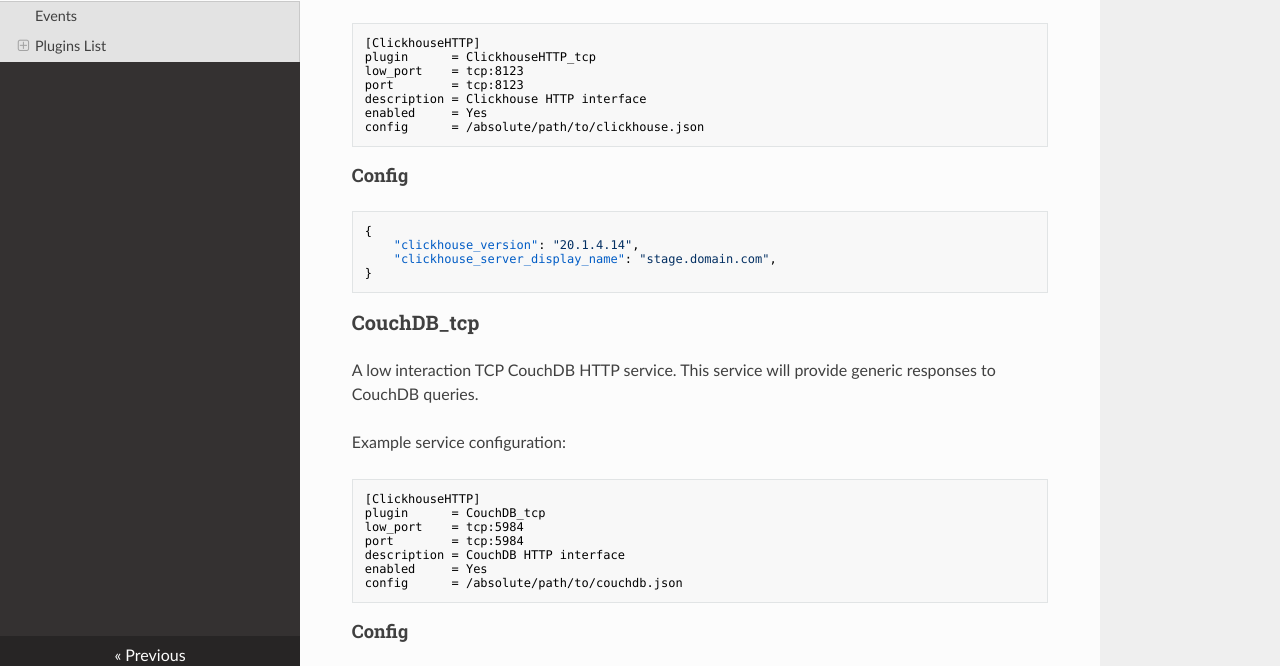
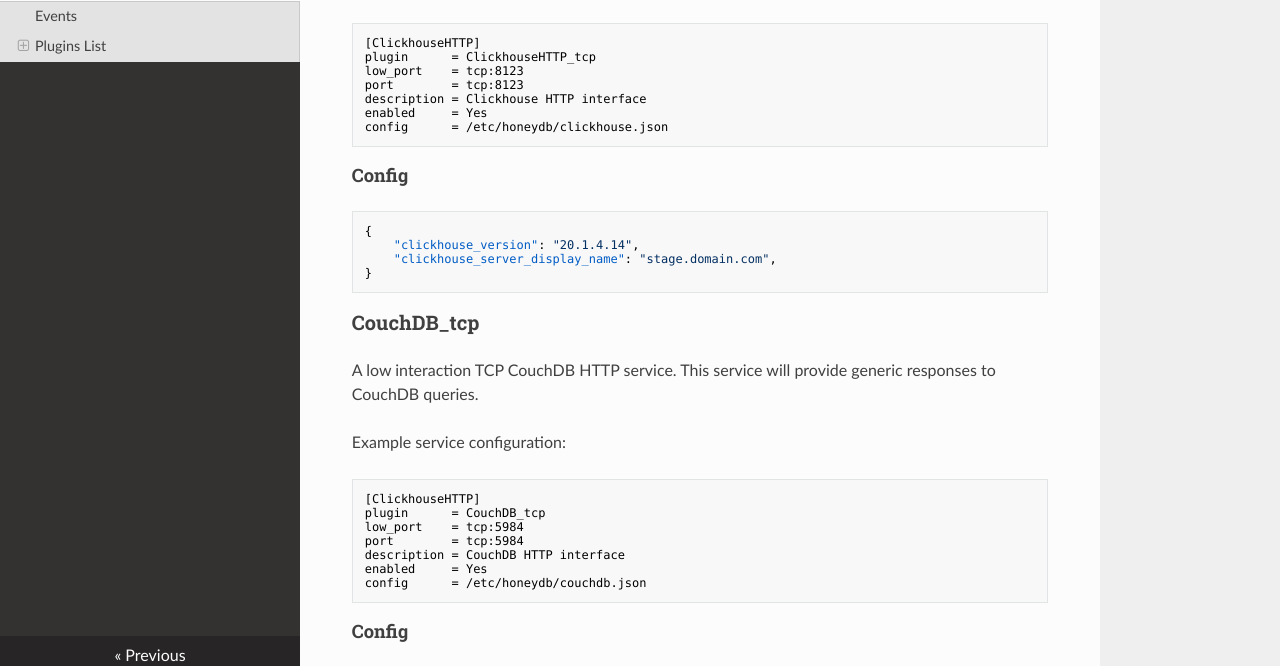
Before and after one commit to honeydbio/honeydb-agent-docs, an MkDocs documentation site: the page built from docs/plugins.md, in a window 1280 px wide and 900 px high, scrolled down 531 px. Shown: the part 224-890 px from the top of the window. Built offline with MkDocs 1.6.1, drawn with Linux system fonts in a browser that asks for light colours; nearby versions of some CDN libraries; some of the changed text lies outside the part shown.

Commit message:
add smtp config; change config path

````diff
--- a/docs/plugins.md
+++ b/docs/plugins.md
@@ -25,7 +25,7 @@
 port        = tcp:8123
 description = Clickhouse HTTP interface
 enabled     = Yes
-config      = /absolute/path/to/clickhouse.json
+config      = /etc/honeydb/clickhouse.json
 ```
 
 #### Config
@@ -50,7 +50,7 @@
 port        = tcp:5984
 description = CouchDB HTTP interface
 enabled     = Yes
-config      = /absolute/path/to/couchdb.json
+config      = /etc/honeydb/couchdb.json
 ```
 
 #### Config
@@ -393,6 +393,16 @@
 port        = tcp:25
 description = SMTP service.
 enabled     = Yes
+config      = /etc/honeydb/clickhouse.json
+```
+
+#### Config
+
+```
+{
+    "server_name": "localhost",
+    "version_string": "ESMTP Exim 4.80"
+}
 ```
 
 ### SNMP_udp
````
